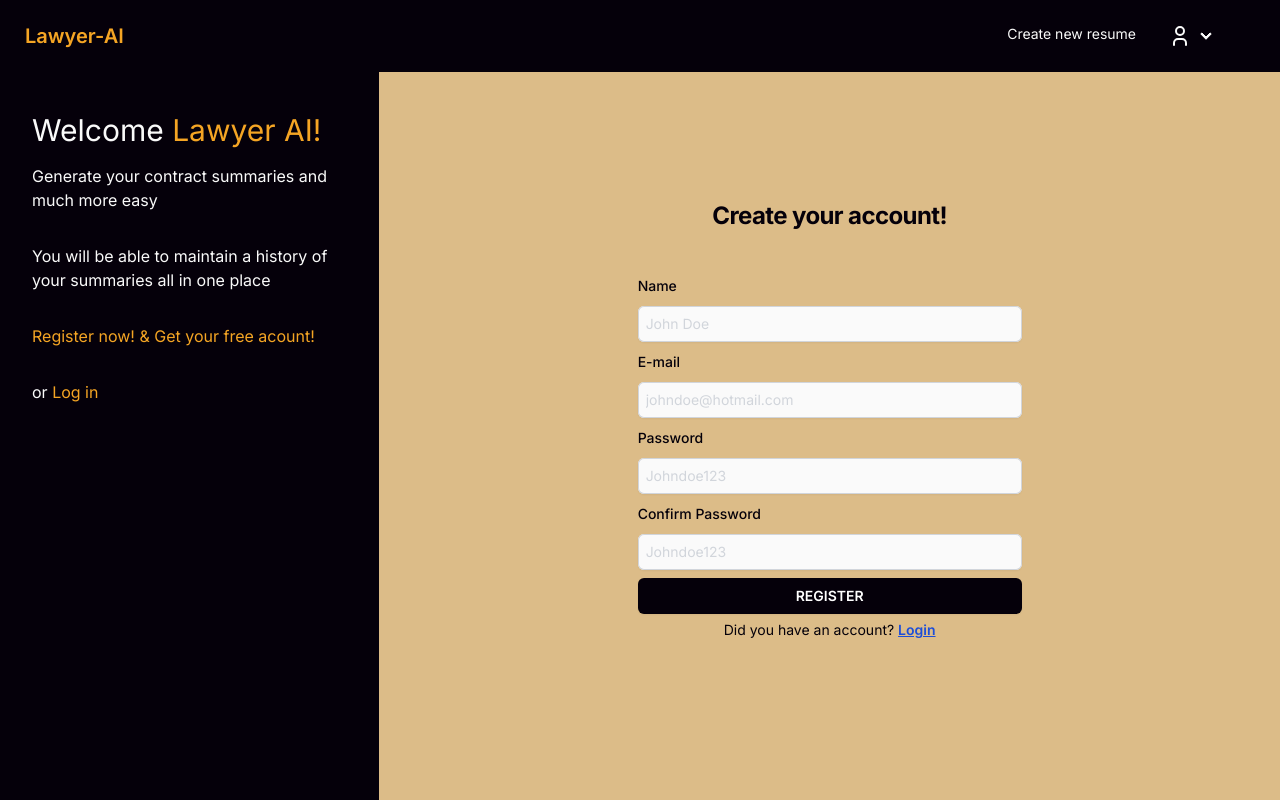
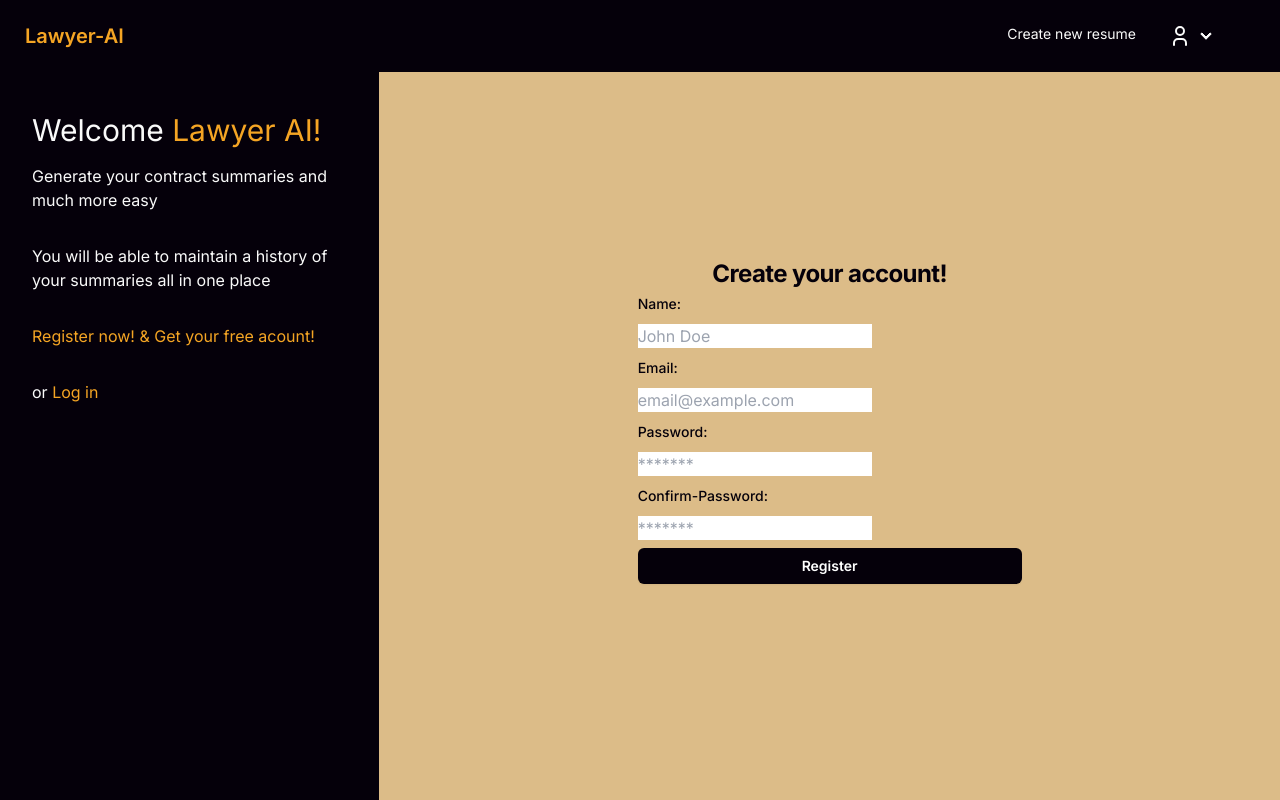
Before and after one commit to Fedreric/Lawyer-AI, a Next.js app: page /register in a window 1280 px wide. Built offline with nearby package versions, Linux system fonts and the light colour scheme.

Commit message:
Instalacion de next-auth comienzo del LOGIN del lado del backend

```diff
--- a/package.json
+++ b/package.json
@@ -11,10 +11,14 @@
   "dependencies": {
     "@prisma/client": "^5.5.2",
     "bcrypt": "^5.1.1",
+    "critters": "^0.0.20",
     "next": "13.5.6",
+    "next-auth": "^4.24.4",
     "pdf-parse": "^1.1.1",
     "react": "^18",
-    "react-dom": "^18"
+    "react-dom": "^18",
+    "react-hook-form": "^7.48.2",
+    "swr": "^2.2.4"
   },
   "devDependencies": {
     "autoprefixer": "^10",
--- /dev/null
+++ b/src/app/api/user/auth/[...nextauth]/route.js
@@ -0,0 +1,25 @@
+import NextAuth from "next-auth/next";
+import CredentialsProvider from 'next-auth/providers/credentials'
+
+const authOptions =
+    {
+        providers: [
+            CredentialsProvider({
+                name: "Credentials",
+                credentials: {
+                    email: { label: "Email", type: "text", placeholder: "jsmith" },
+                    password: { label: "Password", type: "password"}
+                },
+                authorize(credentials, req) {
+                    return null
+
+                },
+            }),
+        ],
+
+    };
+
+    const handler = NextAuth(authOptions)
+
+    export { handler as GET, handler as POST };
+NextAuth()
--- a/src/app/register/page.jsx
+++ b/src/app/register/page.jsx
@@ -3,22 +3,26 @@ import React, { useState } from 'react';
 import Link from 'next/link';
 import Image from 'next/image';
 import logo from '@/assets/logo.png';
+import { useForm } from "react-hook-form"
+import { errorToJSON } from 'next/dist/server/render';
+import useSWR from 'swr'
 
-const Register = () => {
-  const [password, setPassword] = useState('');
-  const [confirmPassword, setConfirmPassword] = useState('');
-  const [error, setError] = useState('');
+function RegisterPage() {
+  const { register, handleSubmit, formState: { errors } } = useForm();
 
-  const handleSubmit = (e) => {
-    e.preventDefault();
+  const onSubmit = handleSubmit(async (data) => {
+    const res = await fetch('/api/user/register/', {
+      method: 'POST',
+      body: JSON.stringify(data),
+      headers: {
+        'Content-type': 'application/json'
+      }
+    })
+    const resJSON = await res.json()
+    console.log(resJSON)
+  })
 
-    if (password === confirmPassword) {
-      // Passwords match, can submit the form
-      // Add form submission logic here
-    } else {
-      setError('Passwords do not match');
-    }
-  };
+  console.log(errors);
 
   return (
     <div className="h-screen flex min-h-screen flex-1 flex-col justify-center px-6 py-12 lg:px-8 bg-bg-custom-color">
@@ -29,122 +33,190 @@ const Register = () => {
            <h2 className="mt-10 text-center text-2xl font-bold leading-9 tracking-tight text-custom-color-dark">
              Create your account!
            </h2>
-        </div>
 
-        <div className="mt-10 sm:mx-auto sm:w-full sm:max-w-sm">
-          <form className="space-y-4 md:space-y-2" onSubmit={handleSubmit}>
-            <div>
-              <label
-                htmlFor="text"
-                className="block text-sm font-medium leading-6 text-custom-color-dark"
-              >
-                Name
-              </label>
-              <div className="mt-2">
-                <input
-                  id="user"
-                  name="user"
-                  type="text"
-                  autoComplete="text"
-                  placeholder="John Doe"
-                  required
-                  className="bg-text-custom-color-white block w-full rounded-md border-0 py-1.5 px-2 text-custom-color-dark shadow-sm ring-1 ring-inset ring-gray-300 placeholder:text-gray-300 focus:ring-2 focus:ring-inset focus:ring-custom-color-dark sm:text-sm sm:leading-6"
+      <form className="space-y-4 md:space-y-2"  onSubmit={onSubmit}>
+
+        <label htmlFor='name' className='block text-sm font-medium leading-6 text-custom-color-dark'>Name:</label>
+        <input placeholder="John Doe" type="text"
+        { ... register("name", {
+          required: true, }
+        )}
         />
+
+        <label htmlFor='email' className='block text-sm font-medium leading-6 text-custom-color-dark'>Email:</label>
+        <input placeholder="email@example.com" type="email"
+        { ... register("email", {
+          required: true,
+        })} />
+
+
+        <label htmlFor='password' className='block text-sm font-medium leading-6 text-custom-color-dark'>Password:</label>
+        <input placeholder="*******" type="password"
+        {... register("password", {
+          required: true,
+        })} />
+
+
+        <label htmlFor='confirmPassword' className='block text-sm font-medium leading-6 text-custom-color-dark'>Confirm-Password:</label>
+        <input placeholder="*******" type="confirmPassword"
+        { ... register("confirmPassword", {
+          required: true,
+        })} />
+
+
+        <button className="flex w-full justify-center rounded-md bg-custom-color-dark px-3 py-1.5 text-sm font-semibold leading-6 text-white shadow-sm hover:bg-gray-700 focus-visible:outline focus-visible:outline-2 focus-visible:outline-offset-2 focus-visible:outline-indigo-600" >Register</button>
+      </form>
       </div>
     </div>
+  )
+}
+export default RegisterPage
 
-            <div>
-              <label
-                htmlFor="text"
-                className="block text-sm font-medium leading-6 text-custom-color-dark"
-              >
-                E-mail
-              </label>
-              <div className="mt-2">
-                <input
-                  id="email"
-                  name="email"
-                  type="email"
-                  autoComplete="text"
-                  placeholder="johndoe@hotmail.com"
-                  required
-                  className="bg-text-custom-color-white block w-full rounded-md border-0 py-1.5 px-2 text-custom-color-dark shadow-sm ring-1 ring-inset ring-gray-300 placeholder:text-gray-300 focus:ring-2 focus:ring-inset focus:ring-custom-color-dark sm:text-sm sm:leading-6"
-                />
-              </div>
-            </div>
 
-            <div>
-              <div className="flex items-center justify-between">
-                <label
-                  htmlFor="password"
-                  className="block text-sm font-medium leading-6 text-custom-color-dark"
-                >
-                  Password
-                </label>
-              </div>
-              <div className="mt-2">
-                <input
-                  id="password"
-                  name="password"
-                  type="password"
-                  autoComplete="current-password"
-                  placeholder="Johndoe123"
-                  required
-                  value={password}
-                  onChange={(e) => setPassword(e.target.value)}
-                  className="bg-text-custom-color-white block w-full rounded-md border-0 py-1.5 px-2 text-custom-color-dark shadow-sm ring-1 ring-inset ring-gray-300 placeholder:text-gray-300 focus:ring-2 focus:ring-inset focus:ring-custom-color-dark sm:text-sm sm:leading-6"
-                />
-              </div>
-            </div>
+// const Register = () => {
+//   const [password, setPassword] = useState('');
+//   const [confirmPassword, setConfirmPassword] = useState('');
+//   const [error, setError] = useState('');
 
-            <div>
-              <div className="flex items-center justify-between">
-                <label
-                  htmlFor="confirmPassword"
-                  className="block text-sm font-medium leading-6 text-custom-color-dark"
-                >
-                  Confirm Password
-                </label>
-              </div>
-              <div className="mt-2">
-                <input
-                  id="confirmPassword"
-                  name="confirmPassword"
-                  type="password"
-                  autoComplete="current-password"
-                  placeholder="Johndoe123"
-                  required
-                  value={confirmPassword}
-                  onChange={(e) => setConfirmPassword(e.target.value)}
-                  className="bg-text-custom-color-white block w-full rounded-md border-0 py-1.5 px-2 text-custom-color-dark shadow-sm ring-1 ring-inset ring-gray-300 placeholder:text-gray-300 focus:ring-2 focus:ring-inset focus:ring-custom-color-dark sm:text-sm sm:leading-6"
-                />
-              </div>
-            </div>
+//   const handleSubmit = (e) => {
+//     e.preventDefault();
 
-            {error && <p className="text-red-500">{error}</p>}
+//     if (password === confirmPassword) {
+//       // Passwords match, can submit the form
+//       // Add form submission logic here
+//     } else {
+//       setError('Passwords do not match');
+//     }
+//   };
 
-            <div>
-              <button
-                type="submit"
-                className="flex w-full justify-center rounded-md bg-custom-color-dark px-3 py-1.5 text-sm font-semibold leading-6 text-white shadow-sm hover:bg-gray-700 focus-visible:outline focus-visible:outline-2 focus-visible:outline-offset-2 focus-visible:outline-indigo-600"
-              >
-                REGISTER
-              </button>
-            </div>
-          </form>
+//   return (
+//       <div className="h-screen flex min-h-screen flex-1 flex-col justify-center px-6 py-12 lg:px-8 bg-bg-custom-color">
+//         <div className="sm:mx-auto sm:w-full sm:max-w-sm">
+//           <picture className='lg:hidden'>
+//             <Image src={logo} alt="Logo" height={'150'} className="mx-auto animate-spin" />
+//           </picture>
+//           <h2 className="mt-10 text-center text-2xl font-bold leading-9 tracking-tight text-custom-color-dark">
+//             Create your account!
+//           </h2>
+//         </div>
 
-          <p className="mt-1 text-center text-sm text-custom-color-dark">
-            Did you have an account?{' '}
-            <Link
-              href="/login"
-              className="font-semibold leading-6 underline text-blue-700 hover:text-blue-500"
-            >
-              Login
-            </Link>
-          </p>
-        </div>
-      </div>
-  );
-};
+//         <div className="mt-10 sm:mx-auto sm:w-full sm:max-w-sm">
+//           <form className="space-y-4 md:space-y-2" onSubmit={handleSubmit}
+//           action='/api/user/register/'
+//           methhod='post'
+//           >
+//             <div>
+//               <label
+//                 htmlFor="text"
+//                 className="block text-sm font-medium leading-6 text-custom-color-dark"
+//               >
+//                 Name
+//               </label>
+//               <div className="mt-2">
+//                 <input
+//                   id="user"
+//                   name="user"
+//                   type="text"
+//                   autoComplete="text"
+//                   placeholder="John Doe"
+//                   required
+//                   className="bg-text-custom-color-white block w-full rounded-md border-0 py-1.5 px-2 text-custom-color-dark shadow-sm ring-1 ring-inset ring-gray-300 placeholder:text-gray-300 focus:ring-2 focus:ring-inset focus:ring-custom-color-dark sm:text-sm sm:leading-6"
+//                 />
+//               </div>
+//             </div>
 
-export default Register;
+//             <div>
+//               <label
+//                 htmlFor="text"
+//                 className="block text-sm font-medium leading-6 text-custom-color-dark"
+//               >
+//                 E-mail
+//               </label>
+//               <div className="mt-2">
+//                 <input
+//                   id="email"
+//                   name="email"
+//                   type="email"
+//                   autoComplete="text"
+//                   placeholder="johndoe@hotmail.com"
+//                   required
+//                   className="bg-text-custom-color-white block w-full rounded-md border-0 py-1.5 px-2 text-custom-color-dark shadow-sm ring-1 ring-inset ring-gray-300 placeholder:text-gray-300 focus:ring-2 focus:ring-inset focus:ring-custom-color-dark sm:text-sm sm:leading-6"
+//                 />
+//               </div>
+//             </div>
+
+//             <div>
+//               <div className="flex items-center justify-between">
+//                 <label
+//                   htmlFor="password"
+//                   className="block text-sm font-medium leading-6 text-custom-color-dark"
+//                 >
+//                   Password
+//                 </label>
+//               </div>
+//               <div className="mt-2">
+//                 <input
+//                   id="password"
+//                   name="password"
+//                   type="password"
+//                   autoComplete="current-password"
+//                   placeholder="Johndoe123"
+//                   required
+//                   value={password}
+//                   onChange={(e) => setPassword(e.target.value)}
+//                   className="bg-text-custom-color-white block w-full rounded-md border-0 py-1.5 px-2 text-custom-color-dark shadow-sm ring-1 ring-inset ring-gray-300 placeholder:text-gray-300 focus:ring-2 focus:ring-inset focus:ring-custom-color-dark sm:text-sm sm:leading-6"
+//                 />
+//               </div>
+//             </div>
+
+//             <div>
+//               <div className="flex items-center justify-between">
+//                 <label
+//                   htmlFor="confirmPassword"
+//                   className="block text-sm font-medium leading-6 text-custom-color-dark"
+//                 >
+//                   Confirm Password
+//                 </label>
+//               </div>
+//               <div className="mt-2">
+//                 <input
+//                   id="confirmPassword"
+//                   name="confirmPassword"
+//                   type="password"
+//                   autoComplete="current-password"
+//                   placeholder="Johndoe123"
+//                   required
+//                   value={confirmPassword}
+//                   onChange={(e) => setConfirmPassword(e.target.value)}
+//                   className="bg-text-custom-color-white block w-full rounded-md border-0 py-1.5 px-2 text-custom-color-dark shadow-sm ring-1 ring-inset ring-gray-300 placeholder:text-gray-300 focus:ring-2 focus:ring-inset focus:ring-custom-color-dark sm:text-sm sm:leading-6"
+//                 />
+//               </div>
+//             </div>
+
+//             {error && <p className="text-red-500">{error}</p>}
+
+//             <div>
+//               <button
+//                 type="submit"
+//                 className="flex w-full justify-center rounded-md bg-custom-color-dark px-3 py-1.5 text-sm font-semibold leading-6 text-white shadow-sm hover:bg-gray-700 focus-visible:outline focus-visible:outline-2 focus-visible:outline-offset-2 focus-visible:outline-indigo-600"
+//               >
+//                 REGISTER
+//               </button>
+//             </div>
+//           </form>
+
+//           <p className="mt-1 text-center text-sm text-custom-color-dark">
+//             Did you have an account?{' '}
+//             <Link
+//               href="/login"
+//               className="font-semibold leading-6 underline text-blue-700 hover:text-blue-500"
+//             >
+//               Login
+//             </Link>
+//           </p>
+//         </div>
+//       </div>
+//   );
+// };
+
+// export default Register;
```
Also changed, not shown: 1 other file (tests, documents, lock files or other folders). Lines whose indentation alone changed are shown as unchanged.
